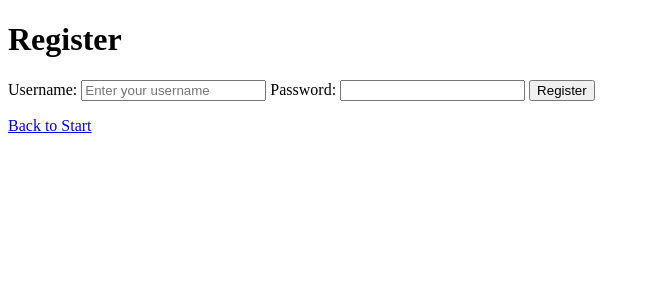
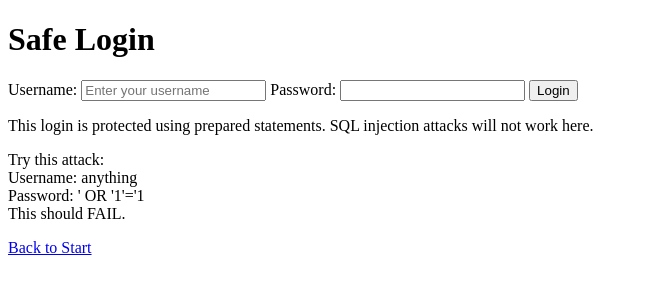
Before and after one commit to ericsawin/ITIS_3200_FinalProject, a website: page public/safe-login.html in a window 1280 px wide. Shown: the whole page, without its empty margins (0-650 px from the left). Drawn offline with Linux system fonts and the light colour scheme.

Commit message:
Update safe-login.html

```diff
--- a/public/safe-login.html
+++ b/public/safe-login.html
@@ -1,11 +1,11 @@
 <!doctype html>
 <html lang="en">
   <head>
-    <title>Register</title>
+    <title>Safe Login</title>
   </head>
   <body>
-    <form id="registerForm">
-      <h1>Register</h1>
+    <form id="safeLoginForm">
+      <h1 class="safe-title">Safe Login</h1>
 
       <label for="username">Username:</label>
       <input
@@ -25,10 +25,25 @@
         minlength="8"
       />
 
-      <button type="submit">Register</button>
+      <button type="submit">Login</button>
     </form>
 
     <pre id="message"></pre>
+
+    <p>
+      This login is protected using prepared statements.
+      SQL injection attacks will not work here.
+    </p>
+
+    <p>
+      Try this attack:
+      <br>
+      Username: anything
+      <br>
+      Password: ' OR '1'='1
+      <br>
+      This should FAIL.
+    </p>
 
     <p>
       <a href="index.html">Back to Start</a>
```
